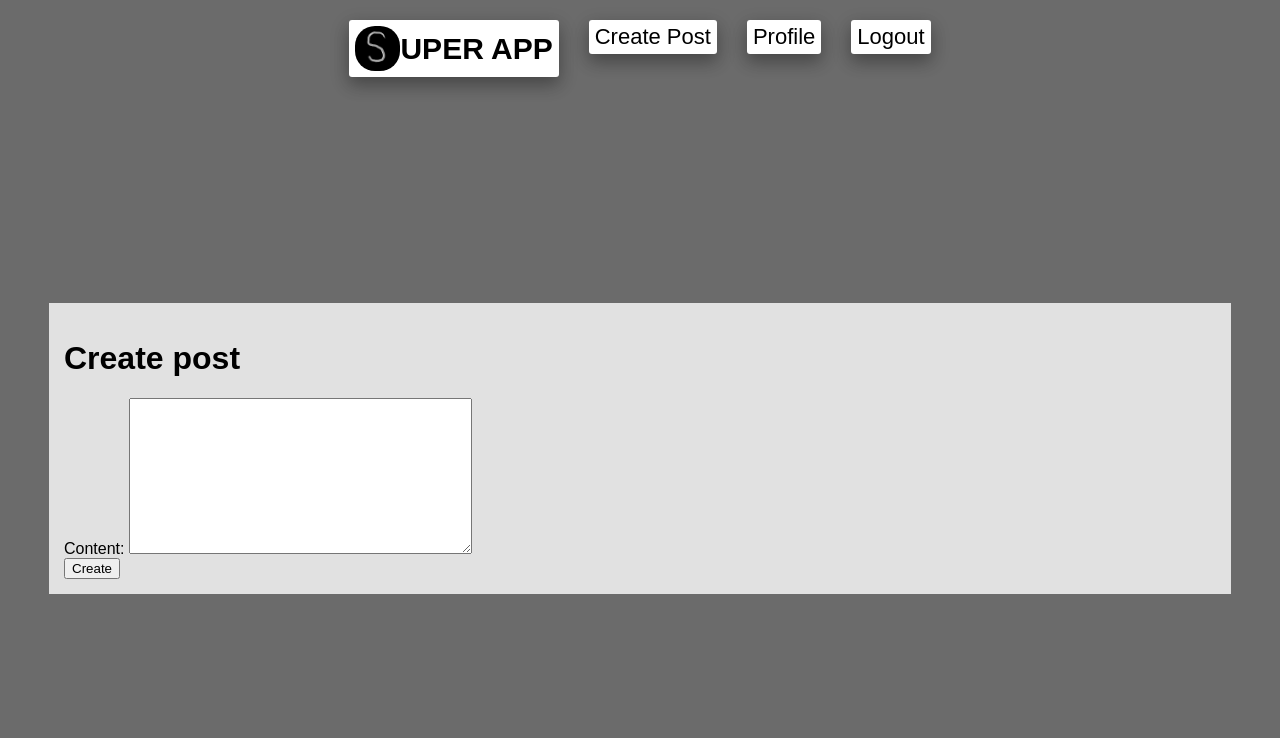
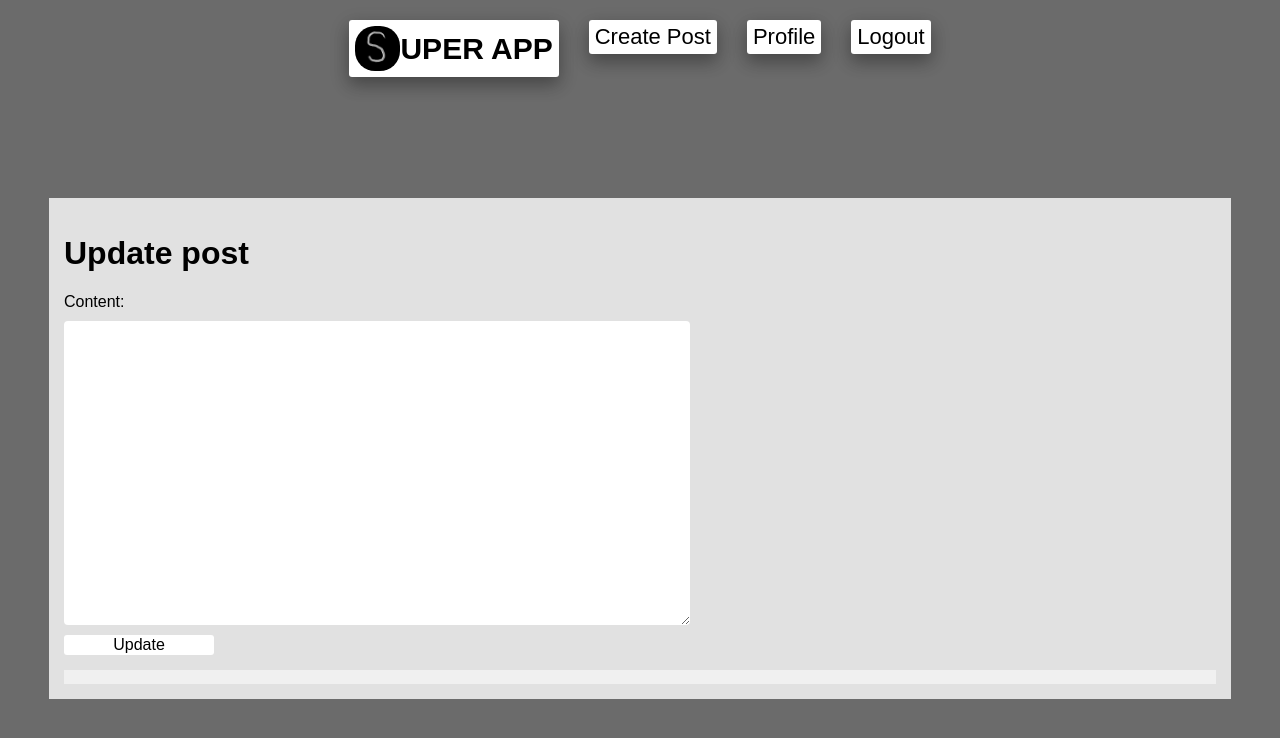
Before and after one commit to Przemek221/pjf_polej, a Django app: template templates/sampleApp/post_form.html in a window 1280 px wide. Shown: the top 738 px of the page. Run offline with Django 4.2, Linux system fonts and the light colour scheme; the template is opened without the code that fills it: values that come from a table or form of the project are taken from there, others are empty; the visitor is signed in with stand-in values (Sample User, id 1); parts of the project's set-up code (start-up, migrations or seed data) failed here and were passed over.

Commit message:
update/create post page design

```diff
--- /dev/null
+++ b/sampleApp/static/styles/post_form.css
@@ -0,0 +1,89 @@
+#content-wrapper form {
+    width: 100%;
+    display: grid;
+    grid-template-columns: 60% 40%;
+    row-gap: 10px;
+
+    & input, & label {
+        font-size: 16px;
+    }
+
+    & textarea {
+        border-width: 0;
+        border-radius: 4px;
+        background: white;
+        font-size: 14px;
+        width: 90%;
+        height: 300px;
+        resize: vertical;
+    }
+
+    & input[type="submit"] {
+        max-width: 150px;
+        border: 0;
+        border-radius: 3px;
+        background: white;
+        grid-column: 1/3;
+
+        &:hover {
+            transform: scale(1.1);
+        }
+    }
+}
+
+#content-wrapper form div {
+    display: flex;
+    flex-direction: column;
+    row-gap: 10px;
+}
+
+#content-wrapper form div .errorlist {
+    margin: 5px 0;
+    font-size: 13px;
+    list-style-type: none;
+    padding: 0 10px;
+
+    & li {
+        background: #ff000085;
+        text-align: center;
+        border-radius: 4px;
+        padding: 2px;
+        margin: 5px 0;
+    }
+}
+
+#content-wrapper .attachment-delete-wrapper * {
+    border: 0;
+    color: black;
+    border-radius: 3px;
+    background: white;
+    padding: 5px;
+    line-height: 1;
+    font-size: 14px;
+    font-weight: normal;
+}
+
+#content-wrapper .attachments-header {
+    grid-column: 1/3;
+    margin: 0 0 5px;
+    font-size: 16px;
+}
+
+#content-wrapper .attachments-wrapper {
+    display: grid;
+    grid-template-columns: 1fr 1fr;
+    margin-top: 15px;
+    row-gap: 5px;
+    background: #ffffff7a;
+    padding: 7px;
+
+    & a {
+        font-size: 14px;
+    }
+}
+
+#content-wrapper .attachment {
+    display: flex;
+    flex-direction: row;
+    column-gap: 10px;
+}
--- a/templates/sampleApp/post_form.html
+++ b/templates/sampleApp/post_form.html
@@ -1,6 +1,7 @@
 {% extends "sampleApp/base.html" %}
 {% load static %}
 {% block head %}
+    <link rel="stylesheet" href="{% static 'styles/post_form.css' %}">
     <style>
         .hidden {
             display: none;
@@ -8,52 +9,65 @@
     </style>
     <script type="text/javascript">
         function delete_attachment(id) {
-            let btn = document.getElementById('attachment-delete-'+id)
+            let btn = document.getElementById('attachment-delete-' + id)
             btn.classList.add("hidden")
-            btn = document.getElementById('attachment-delete-link-'+id)
+            btn = document.getElementById('attachment-delete-link-' + id)
             btn.classList.remove("hidden")
-            btn = document.getElementById('attachment-delete-cancel-'+id)
+            btn = document.getElementById('attachment-delete-cancel-' + id)
             btn.classList.remove("hidden")
         }
 
         function cancel(id) {
-            let btn = document.getElementById('attachment-delete-'+id)
+            let btn = document.getElementById('attachment-delete-' + id)
             btn.classList.remove("hidden")
-            btn = document.getElementById('attachment-delete-link-'+id)
+            btn = document.getElementById('attachment-delete-link-' + id)
             btn.classList.add("hidden")
-            btn = document.getElementById('attachment-delete-cancel-'+id)
+            btn = document.getElementById('attachment-delete-cancel-' + id)
             btn.classList.add("hidden")
         }
     </script>
 {% endblock %}
 {% block content %}
-    <h1>Create post</h1>
-    <div>
+    {% if request.path_info == '/post/new/' %}
+        <h1>Create post</h1>
+    {% else %}
+        <h1>Update post</h1>
+    {% endif %}
+    <div class="form-wrapper">
         <form method="post" enctype="multipart/form-data">
             {% csrf_token %}
             {{ form.as_div }}
             {{ post_attachment_form.as_div }}
-            <input type="submit" value="Create">
+            {% if request.path_info == '/post/new/' %}
+                <input type="submit" value="Create">
+            {% else %}
+                <input type="submit" value="Update">
+            {% endif %}
         </form>
 
-        <div>
+        <div class="attachments-wrapper">
             {% if attachments %}
-                currently uploaded attachments:
+                <p class="attachments-header">Currently uploaded attachments:</p>
 
                 {% for attachment in attachments %}
-                    <div>
+                    <div class="attachment">
                         <a href="{{ attachment.attachment.url }}" target="_blank">{{ attachment.filename }}</a>
 
-                        <button id="attachment-delete-{{ attachment.id }}" class="" onclick="delete_attachment({{ attachment.id }})">x</button>
+                        <div class="attachment-delete-wrapper">
+                            <button id="attachment-delete-{{ attachment.id }}" class="delete-button"
+                                    onclick="delete_attachment({{ attachment.id }})">x
+                            </button>
 
-                        <a class="attachment-delete hidden" id="attachment-delete-link-{{ attachment.id }}"
-                           href="{% url 'attachment-delete' post.id attachment.id %}">Yes, delete</a>
+                            <button class="delete-cancel-link hidden"
+                                    id="attachment-delete-cancel-{{ attachment.id }}"
+                                    onclick="cancel({{ attachment.id }})">
+                                Cancel
+                            </button>
 
-                        <button class="attachment-delete hidden" id="attachment-delete-cancel-{{ attachment.id }}"
-                                onclick="cancel({{ attachment.id }})">
-                            Cancel
-                        </button>
+                            <a class="delete-link hidden" id="attachment-delete-link-{{ attachment.id }}"
+                               href="{% url 'attachment-delete' post.id attachment.id %}">Yes, delete</a>
 
+                        </div>
                     </div>
                 {% endfor %}
             {% endif %}
```
